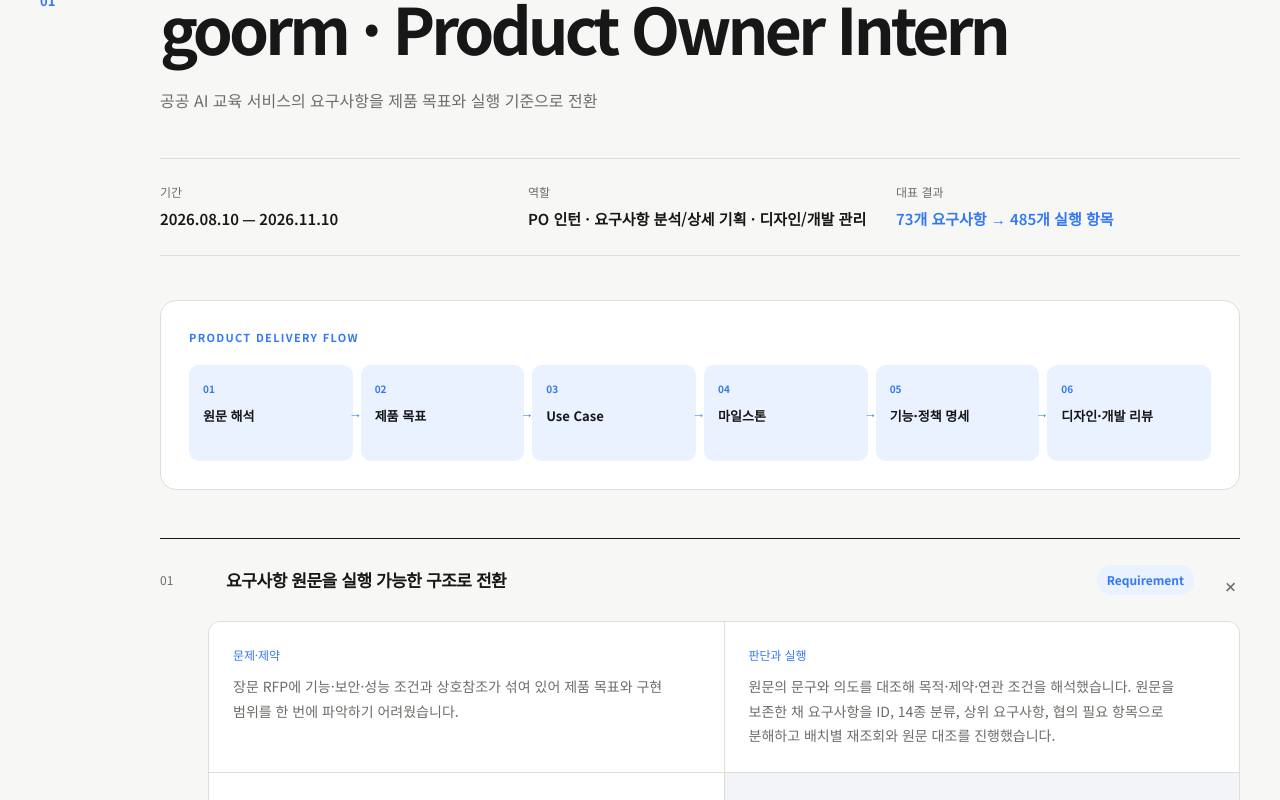
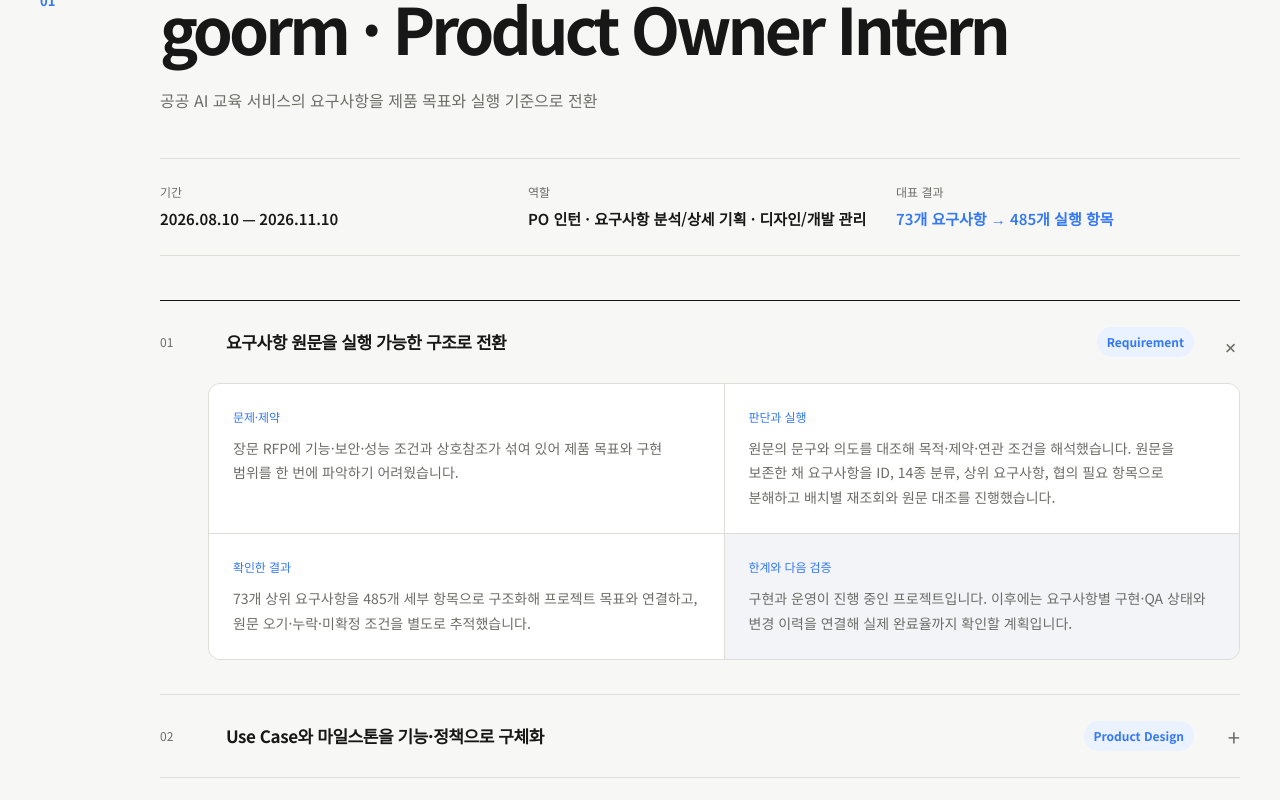
Before and after one commit to lee0806/life-is-egg-pm, a Next.js app: page / in a window 1280 px wide. Shown: the part 982-1782 px from the top of the page. Built offline with nearby package versions, Linux system fonts and the light colour scheme.

Commit message:
수정
Signed-off-by: lee0806 <leeseh0806@gmail.com>

```diff
--- a/app/globals.css
+++ b/app/globals.css
@@ -315,60 +315,6 @@
   font-size: 11px;
   font-weight: 700;
   letter-spacing: 0.1em;
-}
-
-.project-workflow {
-  margin: 0 0 48px;
-  padding: 28px;
-  border: 1px solid var(--line);
-  border-radius: 16px;
-  background: var(--surface);
-}
-
-.project-workflow > p {
-  margin: 0 0 20px;
-  color: var(--accent);
-  font-size: 11px;
-  font-weight: 700;
-  letter-spacing: 0.12em;
-}
-
-.project-workflow ol {
-  display: grid;
-  grid-template-columns: repeat(6, minmax(0, 1fr));
-  gap: 8px;
-  margin: 0;
-  padding: 0;
-  list-style: none;
-}
-
-.project-workflow li {
-  position: relative;
-  min-height: 96px;
-  padding: 16px 14px;
-  border-radius: 10px;
-  background: var(--accent-soft);
-  font-size: 13px;
-  font-weight: 700;
-  line-height: 1.5;
-}
-
-.project-workflow li:not(:last-child)::after {
-  position: absolute;
-  z-index: 1;
-  top: 50%;
-  right: -9px;
-  color: var(--accent);
-  content: "→";
-  transform: translateY(-50%);
-}
-
-.project-workflow li span {
-  display: block;
-  margin-bottom: 10px;
-  color: var(--accent);
-  font-size: 10px;
-  font-weight: 700;
 }
 
 .case-list {
@@ -693,14 +639,6 @@
     margin-bottom: 40px;
   }
 
-  .project-workflow ol {
-    grid-template-columns: repeat(3, minmax(0, 1fr));
-  }
-
-  .project-workflow li:nth-child(3)::after {
-    display: none;
-  }
-
   .about-section {
     grid-template-columns: 1fr;
     gap: 72px;
@@ -804,22 +742,6 @@
     border-radius: 10px;
   }
 
-  .project-workflow {
-    padding: 20px;
-  }
-
-  .project-workflow ol {
-    grid-template-columns: 1fr;
-  }
-
-  .project-workflow li {
-    min-height: 0;
-  }
-
-  .project-workflow li:not(:last-child)::after {
-    display: none;
-  }
-
   .project-visual figcaption {
     display: block;
   }
--- a/app/page.tsx
+++ b/app/page.tsx
@@ -9,14 +9,6 @@
     period: "2026.08.10 — 2026.11.10",
     role: "PO 인턴 · 요구사항 분석/상세 기획 · 디자인/개발 관리",
     evidence: "73개 요구사항 → 485개 실행 항목",
-    workflow: [
-      "원문 해석",
-      "제품 목표",
-      "Use Case",
-      "마일스톤",
-      "기능·정책 명세",
-      "디자인·개발 리뷰",
-    ],
     cases: [
       {
         title: "요구사항 원문을 실행 가능한 구조로 전환",
@@ -263,17 +255,6 @@
                   <div><dt>대표 결과</dt><dd className="accent-text">{project.evidence}</dd></div>
                 </dl>
 
-                {"workflow" in project && project.workflow ? (
-                  <div className="project-workflow" aria-label="제품 기획과 실행 흐름">
-                    <p>PRODUCT DELIVERY FLOW</p>
-                    <ol>
-                      {project.workflow.map((step, index) => (
-                        <li key={step}><span>{String(index + 1).padStart(2, "0")}</span>{step}</li>
-                      ))}
-                    </ol>
-                  </div>
-                ) : null}
-
                 {"visual" in project && project.visual ? (
                   <figure className="project-visual">
                     <Image src={project.visual.src} alt={project.visual.alt} width={1800} height={1013} sizes="(max-width: 900px) calc(100vw - 40px), 1040px" />
```
